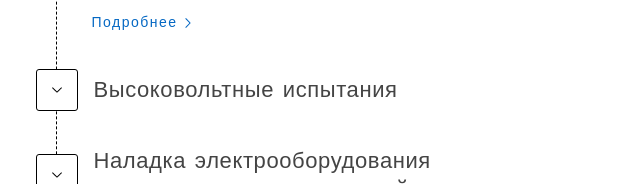
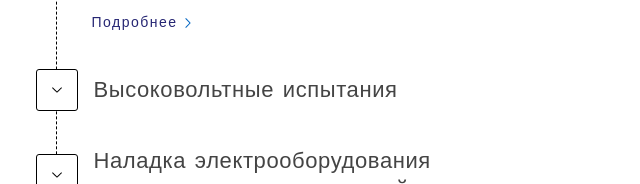
Before and after one commit to davidpinkevich/tale-test, a website built with Vite: page index.html in a window 1280 px wide. In both pictures the pointer is over the link 980 px from the left and 296 px from the top of the page. Shown: the part 274-458 px from the top of the page, 640-1280 px from the left. Built offline with nearby package versions, Linux system fonts and the light colour scheme.

Commit message:
feat: add hovers

```diff
--- a/styles/elements.scss
+++ b/styles/elements.scss
@@ -131,7 +131,13 @@
         gap: 5px;
         font-family: $fontPrompt;
         letter-spacing: 1.5px;
+        transition: all 0.12s;
         color: $mainBlue;
+        @media (min-width: $laptopWidth) {
+          &:hover {
+            color: rgb(38, 38, 115);
+          }
+        }
       }
     }
   }
```
